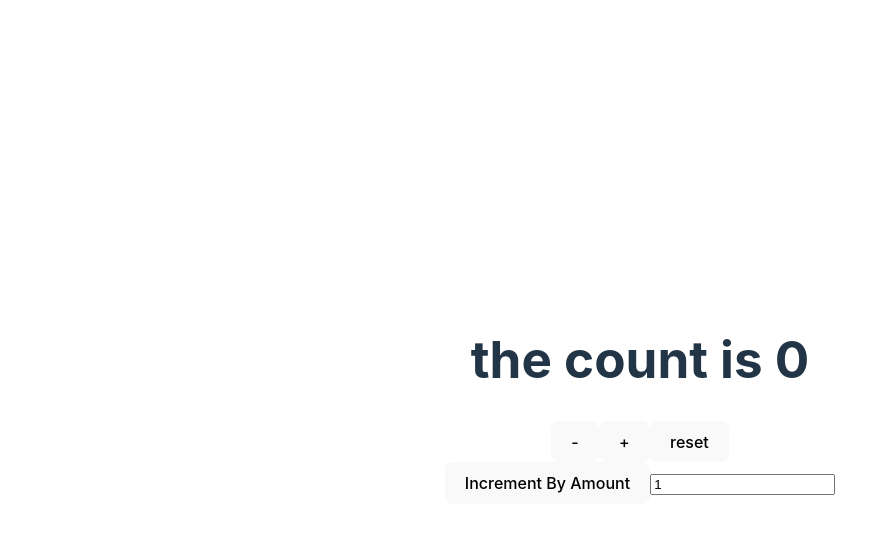
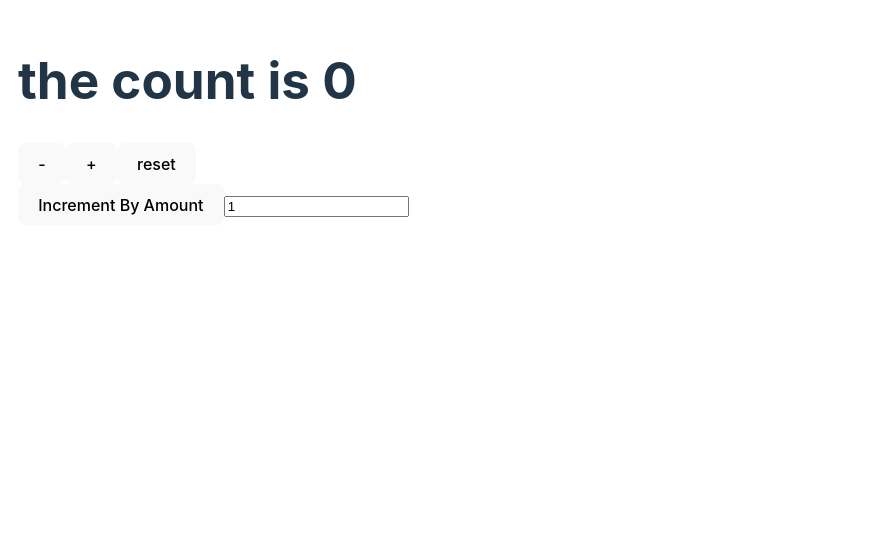
Before and after one commit to vguenoff/rtk-complete, a React (Vite) app: page /counter in a window 1280 px wide. Shown: the top 534 px of the page, without its empty margins (0-880 px from the left). Built offline with nearby package versions, Linux system fonts and the light colour scheme.

Commit message:
Folder restruct

```diff
--- a/src/App.css
+++ /dev/null
@@ -1,41 +0,0 @@
-#root {
-    max-width: 1280px;
-    margin: 0 auto;
-    padding: 2rem;
-    text-align: center;
-}
-
-.logo {
-    height: 6em;
-    padding: 1.5em;
-    will-change: filter;
-}
-.logo:hover {
-    filter: drop-shadow(0 0 2em #646cffaa);
-}
-.logo.react:hover {
-    filter: drop-shadow(0 0 2em #61dafbaa);
-}
-
-@keyframes logo-spin {
-    from {
-        transform: rotate(0deg);
-    }
-    to {
-        transform: rotate(360deg);
-    }
-}
-
-@media (prefers-reduced-motion: no-preference) {
-    a:nth-of-type(2) .logo {
-        animation: logo-spin infinite 20s linear;
-    }
-}
-
-.card {
-    padding: 2em;
-}
-
-.read-the-docs {
-    color: #888;
-}
--- a/src/App.jsx
+++ b/src/App.jsx
@@ -1,18 +1,14 @@
 import { Link } from 'react-router-dom'
-
-import './App.css'
-import Counter from './Counter'
 
 export default function App() {
     return (
-        <div className="App">
-            <nav>
-                <ul>
-                    <li>
-                        <Link to="/counter">Counter</Link>
-                    </li>
-                </ul>
-            </nav>
-        </div>
+        <ul>
+            <li>
+                <Link to="/counter">Counter</Link>
+            </li>
+            <li>
+                <Link to="/bulletinBoard">Bulletin Board</Link>
+            </li>
+        </ul>
     )
 }
--- /dev/null
+++ b/src/components/BulletinBoard.jsx
@@ -0,0 +1,3 @@
+export default function BulletinBoard() {
+    return <div>BulletinBoard</div>
+}
--- a/src/index.css
+++ b/src/index.css
@@ -25,11 +25,7 @@ a:hover {
 }
 
 body {
-    margin: 0;
-    display: flex;
-    place-items: center;
-    min-width: 320px;
-    min-height: 100vh;
+    padding: 10px;
 }
 
 h1 {
--- a/src/main.jsx
+++ b/src/main.jsx
@@ -5,7 +5,8 @@ import { store } from '@/app/store'
 import { BrowserRouter, Route, Routes } from 'react-router-dom'
 
 import App from './App'
-import Counter from './Counter'
+import Counter from '@/components/Counter'
+import BulletinBoard from '@/components/BulletinBoard'
 import './index.css'
 
 ReactDOM.createRoot(document.getElementById('root')).render(
@@ -15,6 +16,7 @@ ReactDOM.createRoot(document.getElementById('root')).render(
                 <Routes>
                     <Route path="/" element={<App />} />
                     <Route path="counter" element={<Counter />} />
+                    <Route path="bulletinBoard" element={<BulletinBoard />} />
                 </Routes>
             </BrowserRouter>
         </Provider>
```
Also changed, not shown: src/components/Counter.jsx (renamed from src/Counter.jsx).
